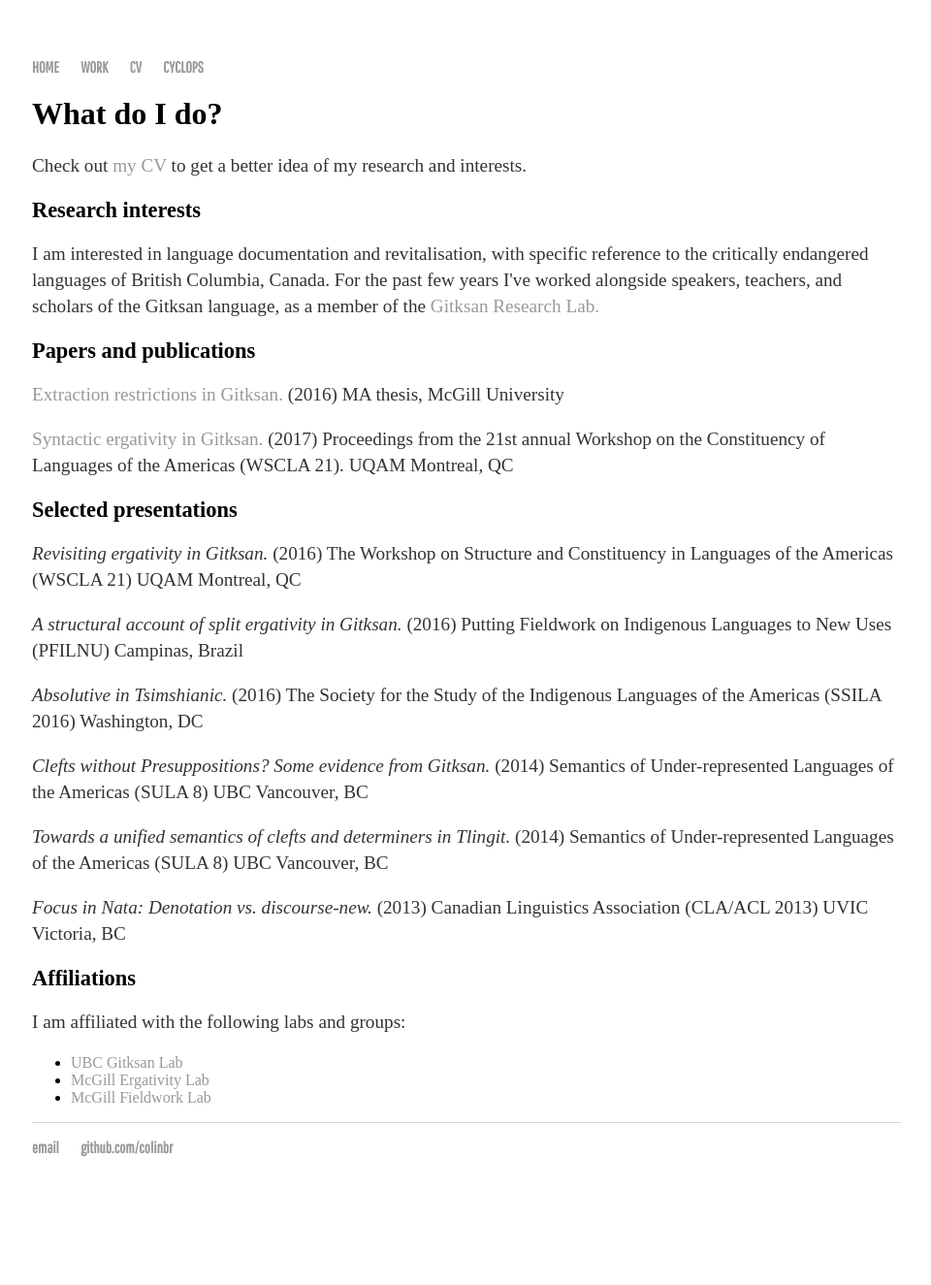
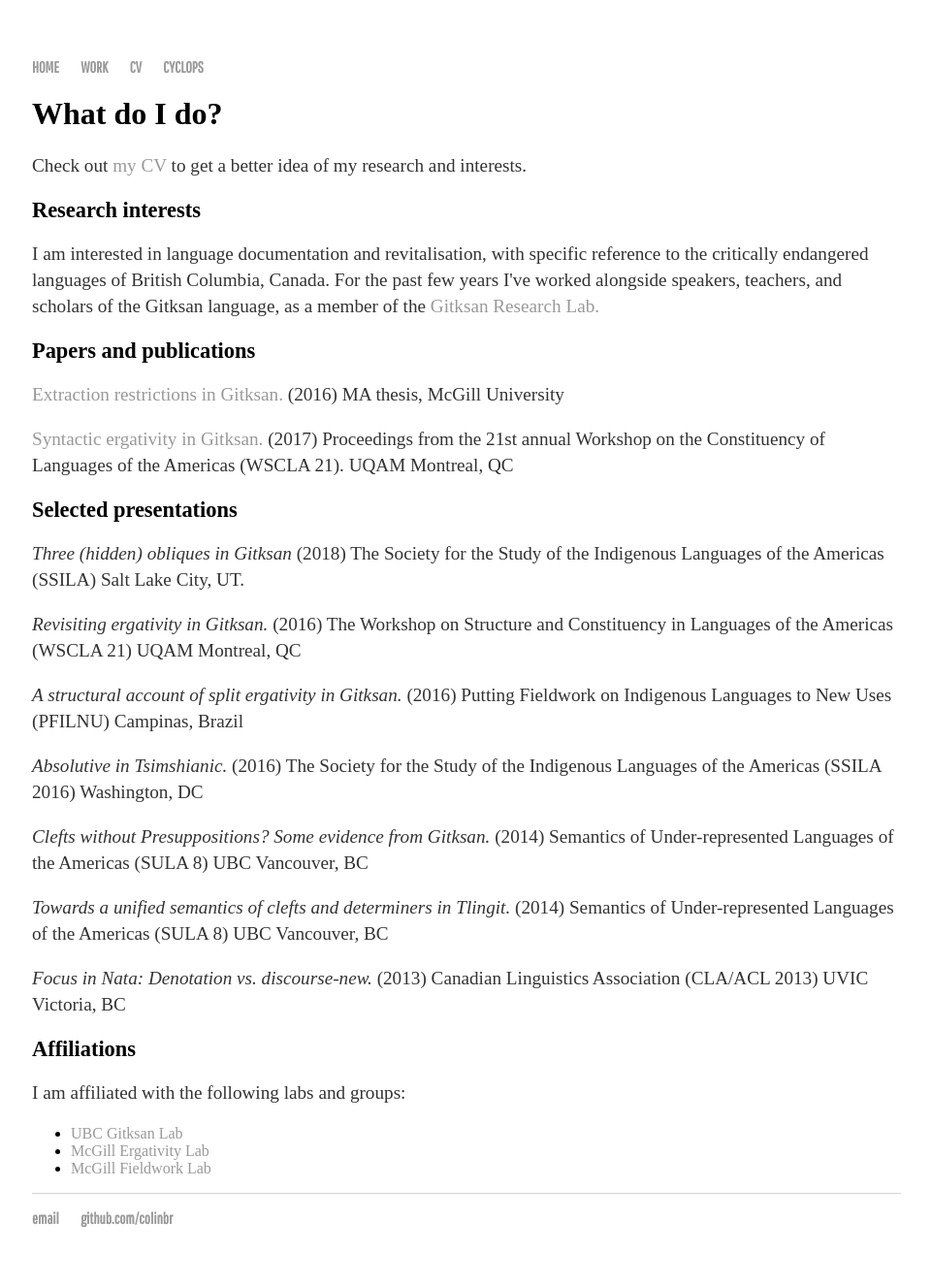
Before and after one commit to colinbr/OLD-colinbr.github.io, a Jekyll site: the page built from research/index.html, in a window 1280 px wide. Shown: the whole page at 97% size, without its empty margins (159-1119 px from the left). Built offline with Jekyll 4.4.1, drawn with Linux system fonts in a browser that asks for light colours; some web fonts are replaced; before the commit the page ends 1252 px from its top, so only the background shows below that.

Commit message:
Update index.html

```diff
--- a/research/index.html
+++ b/research/index.html
@@ -15,6 +15,7 @@ title: Colin Brown
 	<p><a href="https://ling.auf.net/lingbuzz/003501">Syntactic ergativity in Gitksan.</a> (2017) Proceedings from the 21st annual Workshop on the
 Constituency of Languages of the Americas (WSCLA 21). UQAM Montreal, QC</p>
 	<h2>Selected presentations</h2>
+	 <p><em>Three (hidden) obliques in Gitksan</em> (2018) The Society for the Study of the Indigenous Languages of the Americas (SSILA) Salt Lake City, UT.</p>
 	<p><em>Revisiting ergativity in Gitksan.</em> (2016) The Workshop on Structure and Constituency in
 Languages of the Americas (WSCLA 21) UQAM Montreal, QC</p>
 	<p><em>A structural account of split ergativity in Gitksan.</em> (2016) Putting Fieldwork on Indigenous Languages to New Uses (PFILNU) Campinas, Brazil</p>
```
